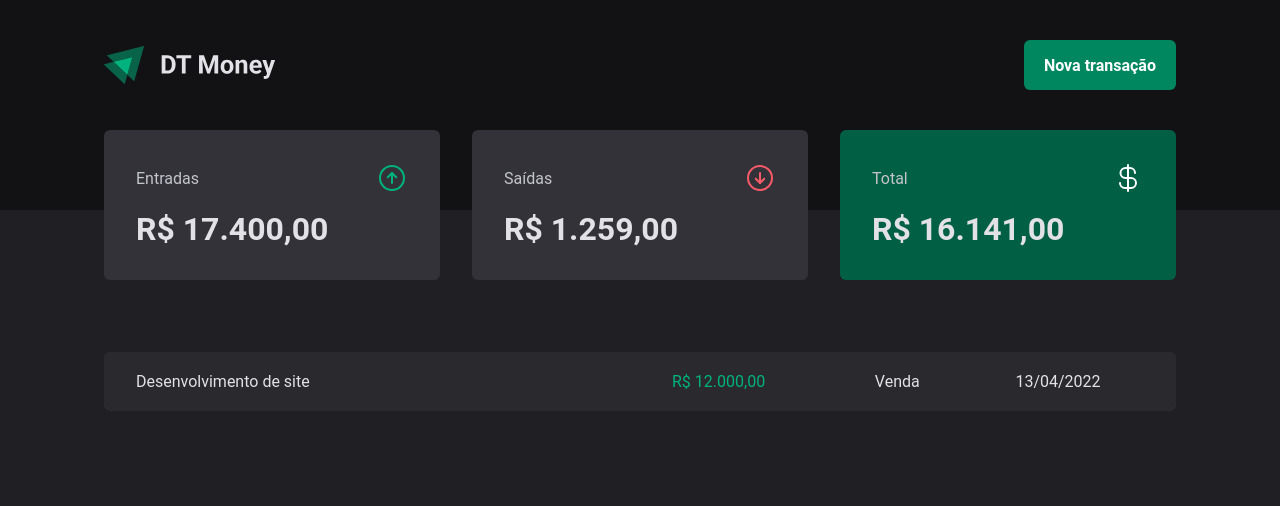
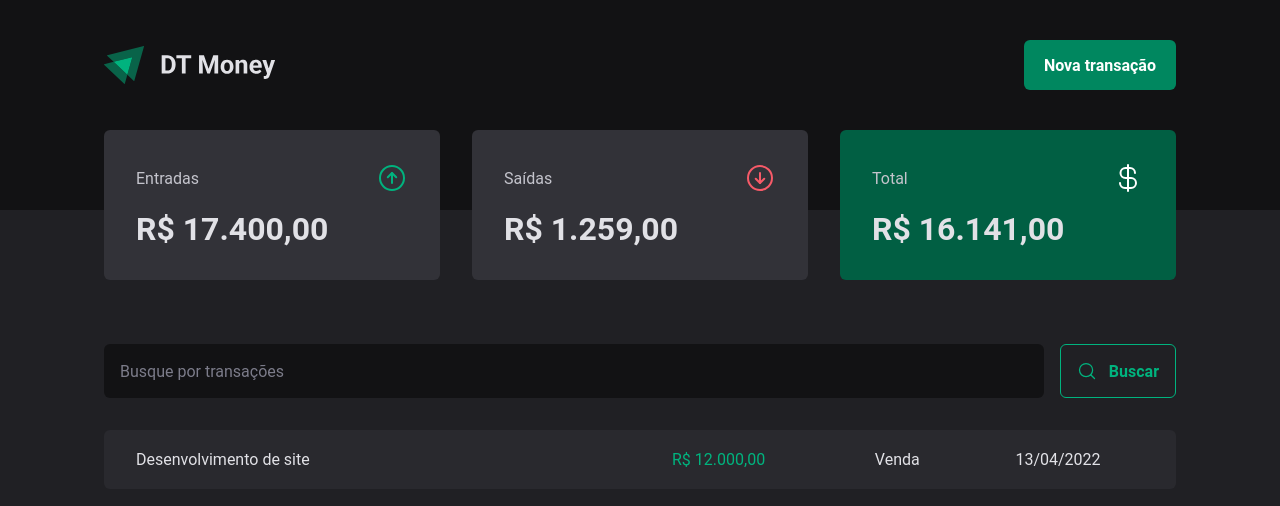
Before and after one commit to leandrolima132/03-dt-money, a React app: page / in a window 1280 px wide. Shown: the top 506 px of the page. Built offline with nearby package versions, Linux system fonts and the light colour scheme; the HTML template or start-up script is replaced by a standard one.

Commit message:
feat: create SearchForm component

```diff
--- /dev/null
+++ b/src/pages/Transactions/components/SearchForm/index.tsx
@@ -0,0 +1,42 @@
+import { MagnifyingGlass } from 'phosphor-react'
+import { useForm } from 'react-hook-form'
+import { SearchFormContainer } from './styles'
+import * as z from 'zod'
+import { zodResolver } from '@hookform/resolvers/zod'
+
+const searchFormSchema = z.object({
+  query: z.string(),
+})
+
+type SearchFormInputs = z.infer<typeof searchFormSchema>
+
+export function SearchForm() {
+
+
+  const {
+    register,
+    handleSubmit,
+    formState: { isSubmitting },
+  } = useForm<SearchFormInputs>({
+    resolver: zodResolver(searchFormSchema),
+  })
+
+  async function handleSearchTransactions(data: SearchFormInputs) {
+    console.log(data.query)
+  }
+
+  return (
+    <SearchFormContainer onSubmit={handleSubmit(handleSearchTransactions)}>
+      <input
+        type="text"
+        placeholder="Busque por transações"
+        {...register('query')}
+      />
+
+      <button type="submit" disabled={isSubmitting}>
+        <MagnifyingGlass size={20} />
+        Buscar
+      </button>
+    </SearchFormContainer>
+  )
+}
--- /dev/null
+++ b/src/pages/Transactions/components/SearchForm/styles.ts
@@ -0,0 +1,46 @@
+import styled from "styled-components";
+
+export const SearchFormContainer = styled.form`
+  display: flex;
+  gap: 1rem;
+
+  input {
+    flex: 1;
+    border-radius: 6px;
+    border: 0;
+    background: ${(props) => props.theme["gray-900"]};
+    color: ${(props) => props.theme["gray-300"]};
+    padding: 1rem;
+
+    &::placeholder {
+      color: ${(props) => props.theme["gray-500"]};
+    }
+  }
+
+  button {
+    display: flex;
+    align-items: center;
+    gap: 0.75rem;
+
+    border: 0;
+    padding: 1rem;
+    background: transparent;
+    border: 1px solid ${(props) => props.theme["green-300"]};
+    color: ${(props) => props.theme["green-300"]};
+    font-weight: bold;
+    border-radius: 6px;
+    cursor: pointer;
+
+    &:disabled {
+      opacity: 0.6;
+      cursor: not-allowed;
+    }
+
+    &:not(:disabled):hover {
+      background: ${(props) => props.theme["green-500"]};
+      border-color: ${(props) => props.theme["green-500"]};
+      color: ${(props) => props.theme.white};
+      transition: background-color 0.2s, color 0.2s, border-color 0.2s;
+    }
+  }
+`;
--- a/src/pages/Transactions/index.tsx
+++ b/src/pages/Transactions/index.tsx
@@ -1,5 +1,6 @@
 import { Header } from "../../components/Header";
 import { Summary } from "../../components/Summary";
+import { SearchForm } from "./components/SearchForm";
 import { PriceHighlight, TransactionsContainer, TransactionsTable } from "./styles";
 
 export function Transactions() {
@@ -8,7 +9,7 @@
       <Header />
       <Summary />
       <TransactionsContainer>
-
+        <SearchForm/>
         <TransactionsTable>
           <tbody>
           <tr>
```
